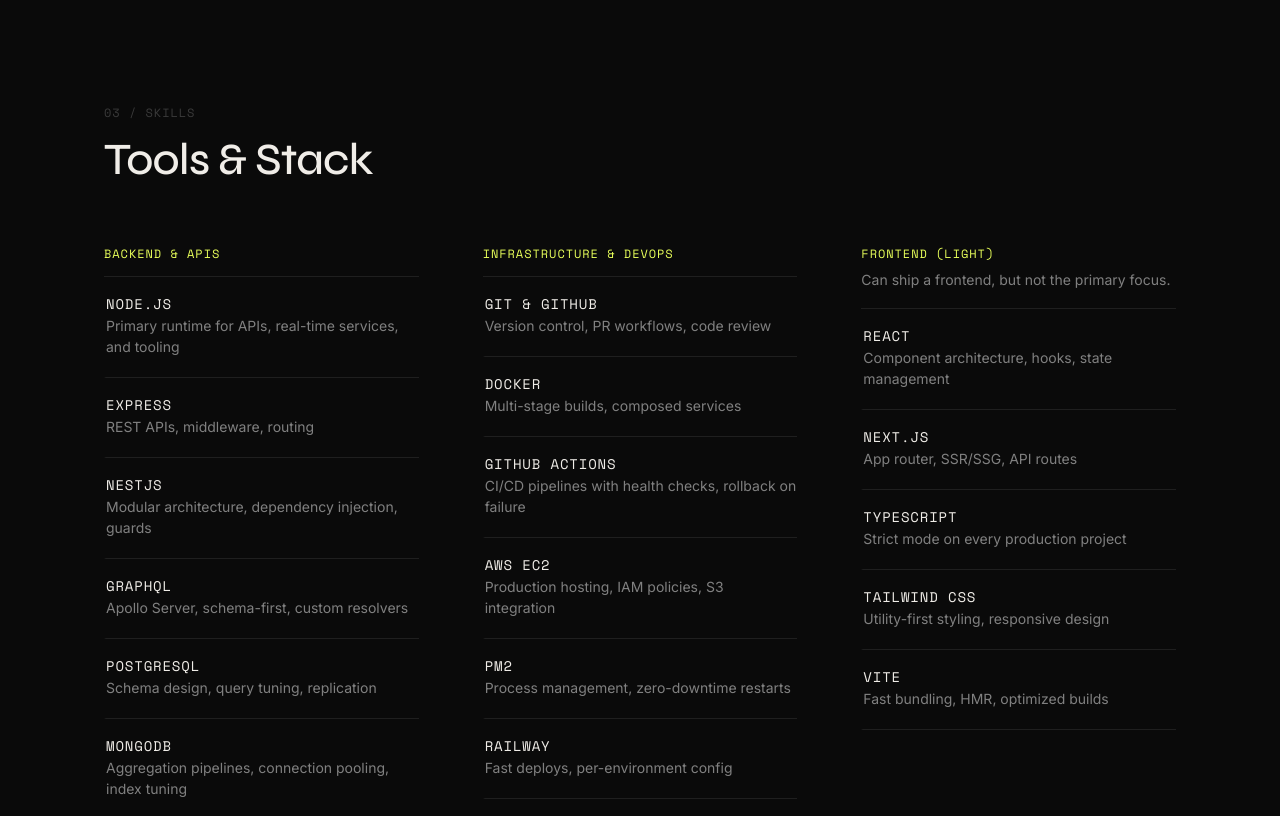
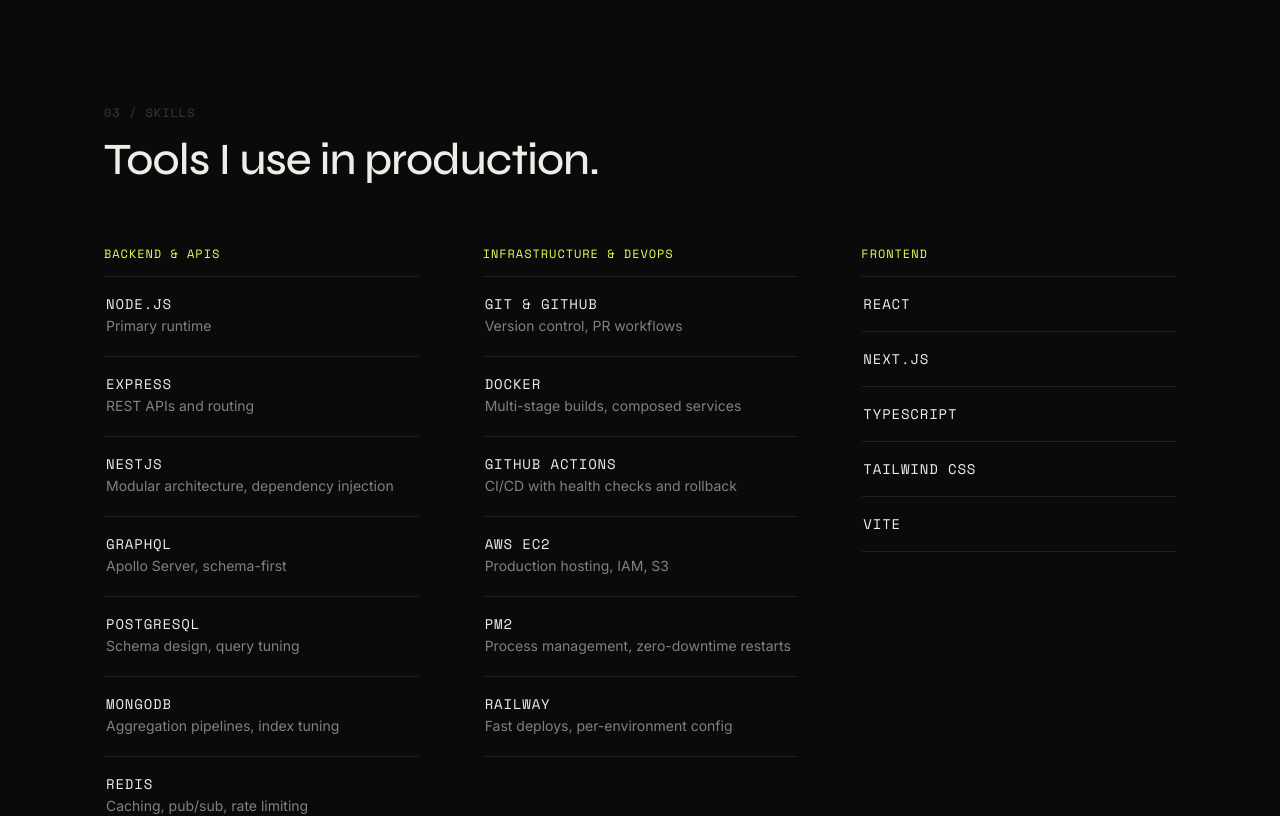
Before and after one commit to dax-side/portfolio, a React (Vite) app: page / in a window 1280 px wide. Shown: the part 2840-3656 px from the top of the page. Built offline with nearby package versions, Linux system fonts and the light colour scheme.

Commit message:
refactor: simplify skill details and update section heading for clarity

```diff
--- a/src/components/Skills.jsx
+++ b/src/components/Skills.jsx
@@ -6,12 +6,12 @@
     id: 'skills-backend',
     category: 'Backend & APIs',
     items: [
-      { name: 'Node.js',     detail: 'Primary runtime for APIs, real-time services, and tooling' },
-      { name: 'Express',     detail: 'REST APIs, middleware, routing' },
-      { name: 'NestJS',      detail: 'Modular architecture, dependency injection, guards' },
-      { name: 'GraphQL',     detail: 'Apollo Server, schema-first, custom resolvers' },
-      { name: 'PostgreSQL',  detail: 'Schema design, query tuning, replication' },
-      { name: 'MongoDB',     detail: 'Aggregation pipelines, connection pooling, index tuning' },
+      { name: 'Node.js',     detail: 'Primary runtime' },
+      { name: 'Express',     detail: 'REST APIs and routing' },
+      { name: 'NestJS',      detail: 'Modular architecture, dependency injection' },
+      { name: 'GraphQL',     detail: 'Apollo Server, schema-first' },
+      { name: 'PostgreSQL',  detail: 'Schema design, query tuning' },
+      { name: 'MongoDB',     detail: 'Aggregation pipelines, index tuning' },
       { name: 'Redis',       detail: 'Caching, pub/sub, rate limiting' },
     ],
   },
@@ -19,24 +19,23 @@
     id: 'skills-devops',
     category: 'Infrastructure & DevOps',
     items: [
-      { name: 'Git & GitHub',   detail: 'Version control, PR workflows, code review' },
+      { name: 'Git & GitHub',   detail: 'Version control, PR workflows' },
       { name: 'Docker',      detail: 'Multi-stage builds, composed services' },
-      { name: 'GitHub Actions', detail: 'CI/CD pipelines with health checks, rollback on failure' },
-      { name: 'AWS EC2',        detail: 'Production hosting, IAM policies, S3 integration' },
+      { name: 'GitHub Actions', detail: 'CI/CD with health checks and rollback' },
+      { name: 'AWS EC2',        detail: 'Production hosting, IAM, S3' },
       { name: 'PM2',            detail: 'Process management, zero-downtime restarts' },
       { name: 'Railway',        detail: 'Fast deploys, per-environment config' },
     ],
   },
   {
     id: 'skills-frontend',
-    category: 'Frontend (light)',
-    note: 'Can ship a frontend, but not the primary focus.',
+    category: 'Frontend',
     items: [
-      { name: 'React',       detail: 'Component architecture, hooks, state management' },
-      { name: 'Next.js',     detail: 'App router, SSR/SSG, API routes' },
-      { name: 'TypeScript',  detail: 'Strict mode on every production project' },
-      { name: 'Tailwind CSS',detail: 'Utility-first styling, responsive design' },
-      { name: 'Vite',        detail: 'Fast bundling, HMR, optimized builds' },
+      { name: 'React',       detail: '' },
+      { name: 'Next.js',     detail: '' },
+      { name: 'TypeScript',  detail: '' },
+      { name: 'Tailwind CSS',detail: '' },
+      { name: 'Vite',        detail: '' },
     ],
   },
 ]
@@ -54,7 +53,7 @@
           viewport={{ once: true, margin: "-80px" }}
         >
           <span className="type-label" style={styles.sectionIndex}>03 / SKILLS</span>
-          <h2 className="type-h2" style={styles.heading}>Tools & Stack</h2>
+          <h2 className="type-h2" style={styles.heading}>Tools I use in production.</h2>
         </motion.div>
 
         <div style={styles.groups}>
@@ -73,7 +72,7 @@
                 {group.items.map((item) => (
                   <motion.li key={item.name} className="list-item" style={styles.skillItem} variants={fadeUp}>
                     <span className="type-label-lg" style={styles.skillName}>{item.name}</span>
-                    <span className="type-body-md" style={styles.skillDetail}>{item.detail}</span>
+                    {item.detail && <span className="type-body-md" style={styles.skillDetail}>{item.detail}</span>}
                   </motion.li>
                 ))}
               </motion.ul>
```
